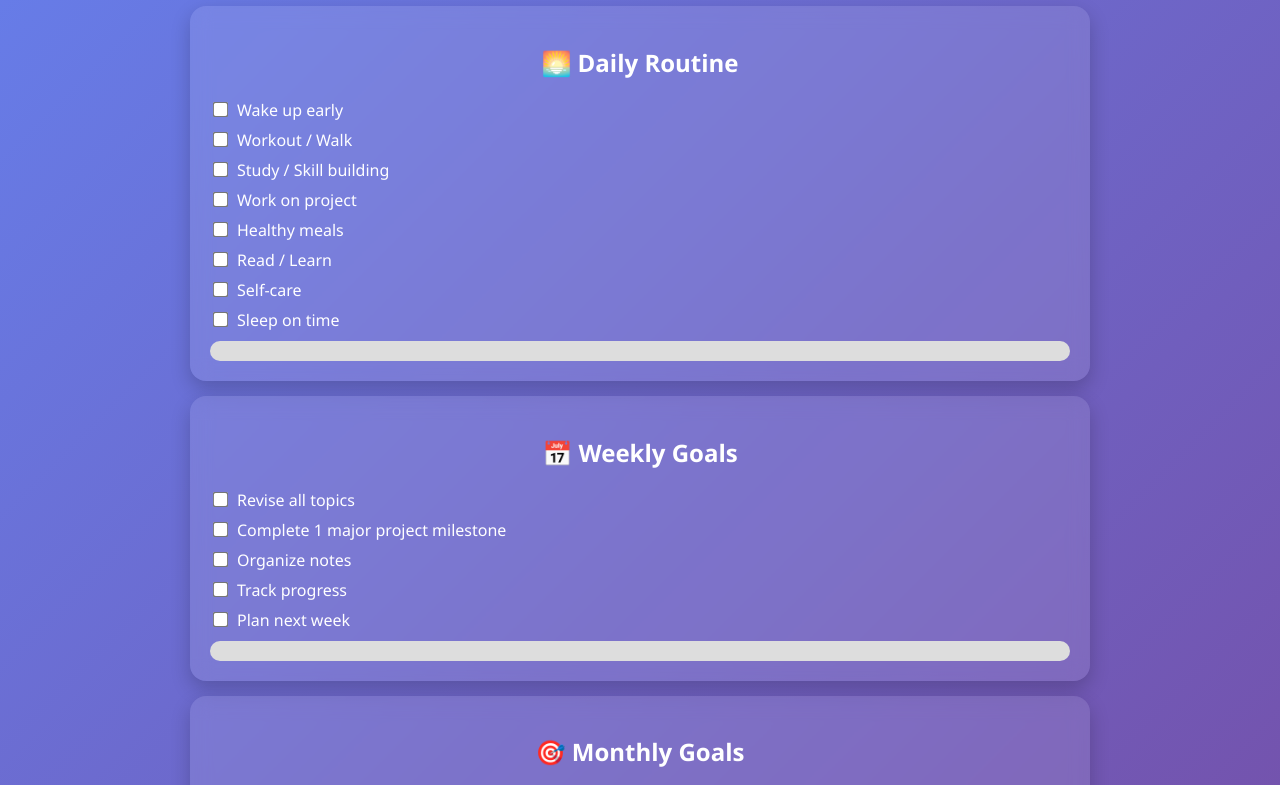
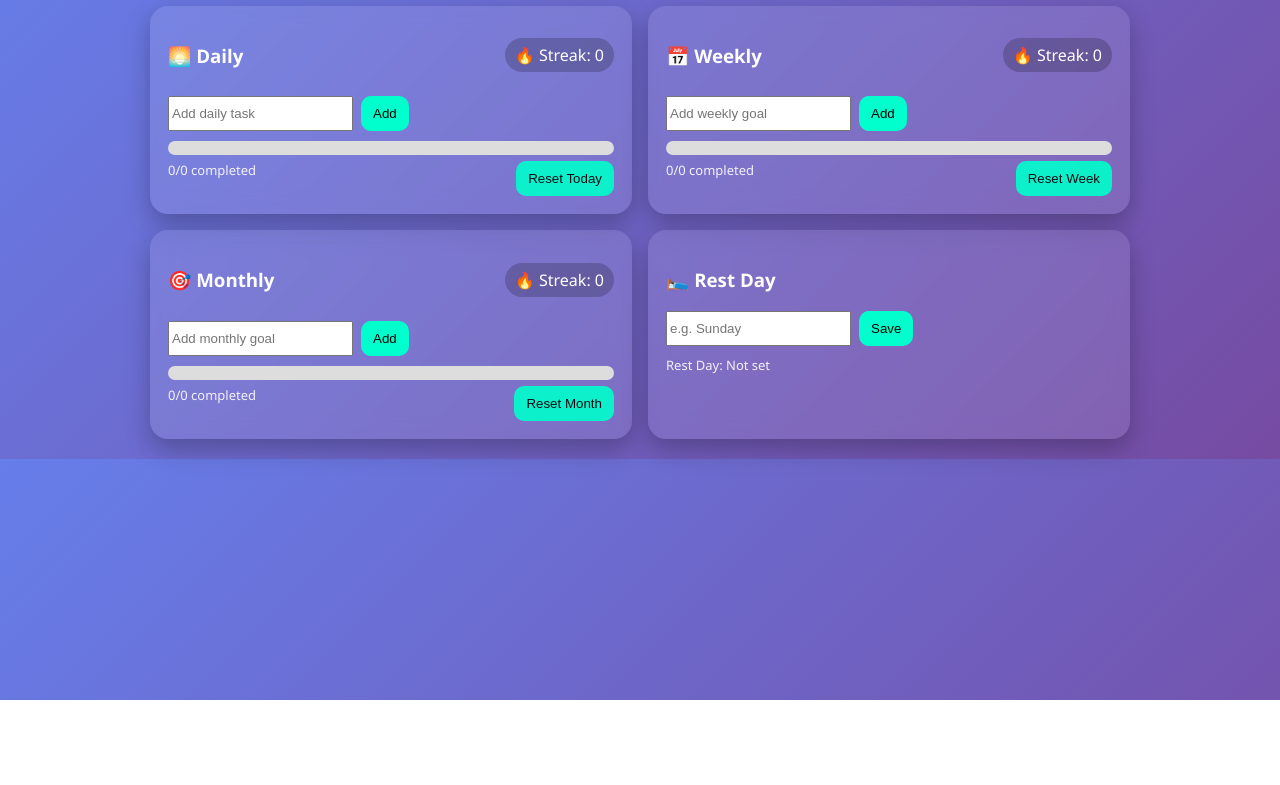
Before and after one commit to shivaleemookerjee/scheduler, a plain HTML site: page index.html in a window 1280 px wide. Shown: the part 100-885 px from the top of the page. After the commit the page ends 800 px from the top, so only its background shows below. Drawn offline with Linux system fonts and the light colour scheme.

Commit message:
Update index.html

```diff
--- a/index.html
+++ b/index.html
@@ -1,148 +1,125 @@
 <!DOCTYPE html>
 <html lang="en">
 <head>
-  <meta charset="UTF-8">
-  <meta name="viewport" content="width=device-width, initial-scale=1.0">
-  <title>Routine Planner</title>
+  <meta charset="UTF-8" />
+  <meta name="viewport" content="width=device-width, initial-scale=1.0" />
+  <title>Pro Routine App</title>
   <style>
-    body {
-      font-family: 'Segoe UI', sans-serif;
-      background: linear-gradient(135deg, #667eea, #764ba2);
-      color: #fff;
-      margin: 0;
-      padding: 0;
-    }
-    .container {
-      max-width: 900px;
-      margin: auto;
-      padding: 20px;
-    }
-    h1, h2 {
-      text-align: center;
-    }
-    .card {
-      background: rgba(255,255,255,0.1);
-      border-radius: 16px;
-      padding: 20px;
-      margin: 15px 0;
-      backdrop-filter: blur(10px);
-      box-shadow: 0 8px 20px rgba(0,0,0,0.2);
-    }
-    label {
-      display: block;
-      margin: 8px 0;
-      cursor: pointer;
-    }
-    input[type="checkbox"] {
-      margin-right: 10px;
-      transform: scale(1.2);
-    }
-    .progress {
-      height: 20px;
-      background: #ddd;
-      border-radius: 10px;
-      overflow: hidden;
-      margin-top: 10px;
-    }
-    .progress-bar {
-      height: 100%;
-      background: #00ffcc;
-      width: 0%;
-      transition: 0.3s;
-    }
-    .footer {
-      text-align: center;
-      margin-top: 20px;
-      opacity: 0.8;
-    }
+    body{font-family:Segoe UI,system-ui;background:linear-gradient(135deg,#667eea,#764ba2);color:#fff;margin:0}
+    .wrap{max-width:980px;margin:auto;padding:20px}
+    h1{text-align:center}
+    .grid{display:grid;grid-template-columns:1fr;gap:16px}
+    @media(min-width:900px){.grid{grid-template-columns:1fr 1fr}}
+    .card{background:rgba(255,255,255,.1);backdrop-filter:blur(10px);border-radius:18px;padding:18px;box-shadow:0 10px 25px rgba(0,0,0,.25)}
+    .row{display:flex;gap:8px;margin-bottom:10px}
+    input[type=text]{flex:1;padding:10px;border-radius:10px;border:none}
+    button{padding:10px 12px;border-radius:10px;border:none;background:#00ffcc;cursor:pointer}
+    .item{display:flex;align-items:center;gap:10px;margin:8px 0}
+    .item span{flex:1}
+    .del{background:#ff6b6b}
+    .progress{height:14px;background:#ddd;border-radius:999px;overflow:hidden;margin-top:10px}
+    .bar{height:100%;background:#00ffcc;width:0}
+    .meta{display:flex;justify-content:space-between;font-size:13px;opacity:.9;margin-top:6px}
+    .top{display:flex;justify-content:space-between;align-items:center;margin-bottom:10px}
+    .pill{background:rgba(0,0,0,.2);padding:6px 10px;border-radius:999px}
   </style>
 </head>
 <body>
-  <div class="container">
-    <h1>✨ Routine Planner ✨</h1>
+  <div class="wrap">
+    <h1>⚡ Pro Routine Builder</h1>
 
+    <div class="grid">
       <div class="card">
-      <h2>🌅 Daily Routine</h2>
-      <div id="daily-tasks"></div>
-      <div class="progress"><div id="daily-progress" class="progress-bar"></div></div>
+        <div class="top"><h3>🌅 Daily</h3><div class="pill">🔥 Streak: <span id="daily-streak">0</span></div></div>
+        <div class="row"><input id="daily-input" placeholder="Add daily task"/><button onclick="add('daily')">Add</button></div>
+        <div id="daily-list"></div>
+        <div class="progress"><div id="daily-bar" class="bar"></div></div>
+        <div class="meta"><span id="daily-meta"></span><button onclick="resetPeriod('daily')">Reset Today</button></div>
       </div>
 
       <div class="card">
-      <h2>📅 Weekly Goals</h2>
-      <div id="weekly-tasks"></div>
-      <div class="progress"><div id="weekly-progress" class="progress-bar"></div></div>
+        <div class="top"><h3>📅 Weekly</h3><div class="pill">🔥 Streak: <span id="weekly-streak">0</span></div></div>
+        <div class="row"><input id="weekly-input" placeholder="Add weekly goal"/><button onclick="add('weekly')">Add</button></div>
+        <div id="weekly-list"></div>
+        <div class="progress"><div id="weekly-bar" class="bar"></div></div>
+        <div class="meta"><span id="weekly-meta"></span><button onclick="resetPeriod('weekly')">Reset Week</button></div>
       </div>
 
       <div class="card">
-      <h2>🎯 Monthly Goals</h2>
-      <div id="monthly-tasks"></div>
-      <div class="progress"><div id="monthly-progress" class="progress-bar"></div></div>
+        <div class="top"><h3>🎯 Monthly</h3><div class="pill">🔥 Streak: <span id="monthly-streak">0</span></div></div>
+        <div class="row"><input id="monthly-input" placeholder="Add monthly goal"/><button onclick="add('monthly')">Add</button></div>
+        <div id="monthly-list"></div>
+        <div class="progress"><div id="monthly-bar" class="bar"></div></div>
+        <div class="meta"><span id="monthly-meta"></span><button onclick="resetPeriod('monthly')">Reset Month</button></div>
       </div>
 
       <div class="card">
-      <h2>🛌 Rest Day (1 per week)</h2>
-      <p>Choose Sunday or any day to relax, reset, and reflect 💜</p>
+        <h3>🛌 Rest Day</h3>
+        <div class="row"><input id="rest-day" placeholder="e.g. Sunday"/><button onclick="saveRest()">Save</button></div>
+        <div class="meta"><span id="rest-meta"></span></div>
       </div>
-
-    <div class="footer">Made for consistency 💪</div>
+    </div>
   </div>
 
   <script>
-    const dailyTasks = [
-      "Wake up early",
-      "Workout / Walk",
-      "Study / Skill building",
-      "Work on project",
-      "Healthy meals",
-      "Read / Learn",
-      "Self-care",
-      "Sleep on time"
-    ];
+    const periods = {
+      daily: () => new Date().toDateString(),
+      weekly: () => {
+        const d=new Date(); const onejan=new Date(d.getFullYear(),0,1);
+        const week=Math.ceil((((d-onejan)/86400000)+onejan.getDay()+1)/7);
+        return d.getFullYear()+"-W"+week;
+      },
+      monthly: () => {
+        const d=new Date(); return d.getFullYear()+"-"+(d.getMonth()+1);
+      }
+    };
 
-    const weeklyTasks = [
-      "Revise all topics",
-      "Complete 1 major project milestone",
-      "Organize notes",
-      "Track progress",
-      "Plan next week"
-    ];
+    function key(t){return `pro-${t}`}
+    function load(t){return JSON.parse(localStorage.getItem(key(t)))||{items:[],stamp:null,streak:0,lastDone:false}}
+    function save(t,data){localStorage.setItem(key(t),JSON.stringify(data))}
 
-    const monthlyTasks = [
-      "Complete 1 big project",
-      "Improve one major skill",
-      "Read 1 book",
-      "Evaluate progress",
-      "Reset goals"
-    ];
-
-    function renderTasks(tasks, containerId, progressId) {
-      const container = document.getElementById(containerId);
-      container.innerHTML = '';
-
-      tasks.forEach((task, index) => {
-        const label = document.createElement('label');
-        const checkbox = document.createElement('input');
-        checkbox.type = 'checkbox';
-        checkbox.onchange = () => updateProgress(containerId, progressId);
-
-        label.appendChild(checkbox);
-        label.appendChild(document.createTextNode(task));
-        container.appendChild(label);
-      });
+    function ensureCycle(t){
+      const data=load(t); const now=periods[t]();
+      if(data.stamp!==now){
+        // update streak
+        const completed = data.items.length>0 && data.items.every(i=>i.done);
+        if(completed && data.lastDone!==now){ data.streak = (data.streak||0)+1; }
+        else if(!completed && data.stamp){ data.streak = 0; }
+        data.items.forEach(i=>i.done=false);
+        data.stamp=now; data.lastDone = completed? now : data.lastDone;
+        save(t,data);
+      }
     }
 
-    function updateProgress(containerId, progressId) {
-      const container = document.getElementById(containerId);
-      const checkboxes = container.querySelectorAll('input');
-      const checked = container.querySelectorAll('input:checked');
-      const percentage = (checked.length / checkboxes.length) * 100;
-
-      document.getElementById(progressId).style.width = percentage + '%';
+    function add(t){
+      const inp=document.getElementById(t+'-input'); const v=inp.value.trim(); if(!v) return;
+      const d=load(t); d.items.push({text:v,done:false}); save(t,d); inp.value=''; render(t);
     }
 
-    renderTasks(dailyTasks, 'daily-tasks', 'daily-progress');
-    renderTasks(weeklyTasks, 'weekly-tasks', 'weekly-progress');
-    renderTasks(monthlyTasks, 'monthly-tasks', 'monthly-progress');
+    function toggle(t,i){ const d=load(t); d.items[i].done=!d.items[i].done; save(t,d); render(t); }
+    function del(t,i){ const d=load(t); d.items.splice(i,1); save(t,d); render(t); }
+
+    function resetPeriod(t){ const d=load(t); d.items.forEach(i=>i.done=false); d.stamp=periods[t](); save(t,d); render(t); }
+
+    function render(t){ ensureCycle(t); const d=load(t);
+      const list=document.getElementById(t+'-list'); list.innerHTML='';
+      d.items.forEach((it,i)=>{
+        const div=document.createElement('div'); div.className='item';
+        const cb=document.createElement('input'); cb.type='checkbox'; cb.checked=it.done; cb.onchange=()=>toggle(t,i);
+        const sp=document.createElement('span'); sp.textContent=it.text;
+        const b=document.createElement('button'); b.textContent='❌'; b.className='del'; b.onclick=()=>del(t,i);
+        div.append(cb,sp,b); list.appendChild(div);
+      });
+      const total=d.items.length||1; const done=d.items.filter(i=>i.done).length;
+      document.getElementById(t+'-bar').style.width=(done/total*100)+'%';
+      document.getElementById(t+'-meta').textContent=`${done}/${d.items.length} completed`;
+      document.getElementById(t+'-streak').textContent=d.streak||0;
+    }
+
+    function saveRest(){ const v=document.getElementById('rest-day').value; localStorage.setItem('rest-day',v); renderRest(); }
+    function renderRest(){ document.getElementById('rest-meta').textContent = 'Rest Day: '+(localStorage.getItem('rest-day')||'Not set'); }
+
+    ['daily','weekly','monthly'].forEach(render); renderRest();
   </script>
 </body>
 </html>
```
Lines whose indentation alone changed are shown as unchanged.
